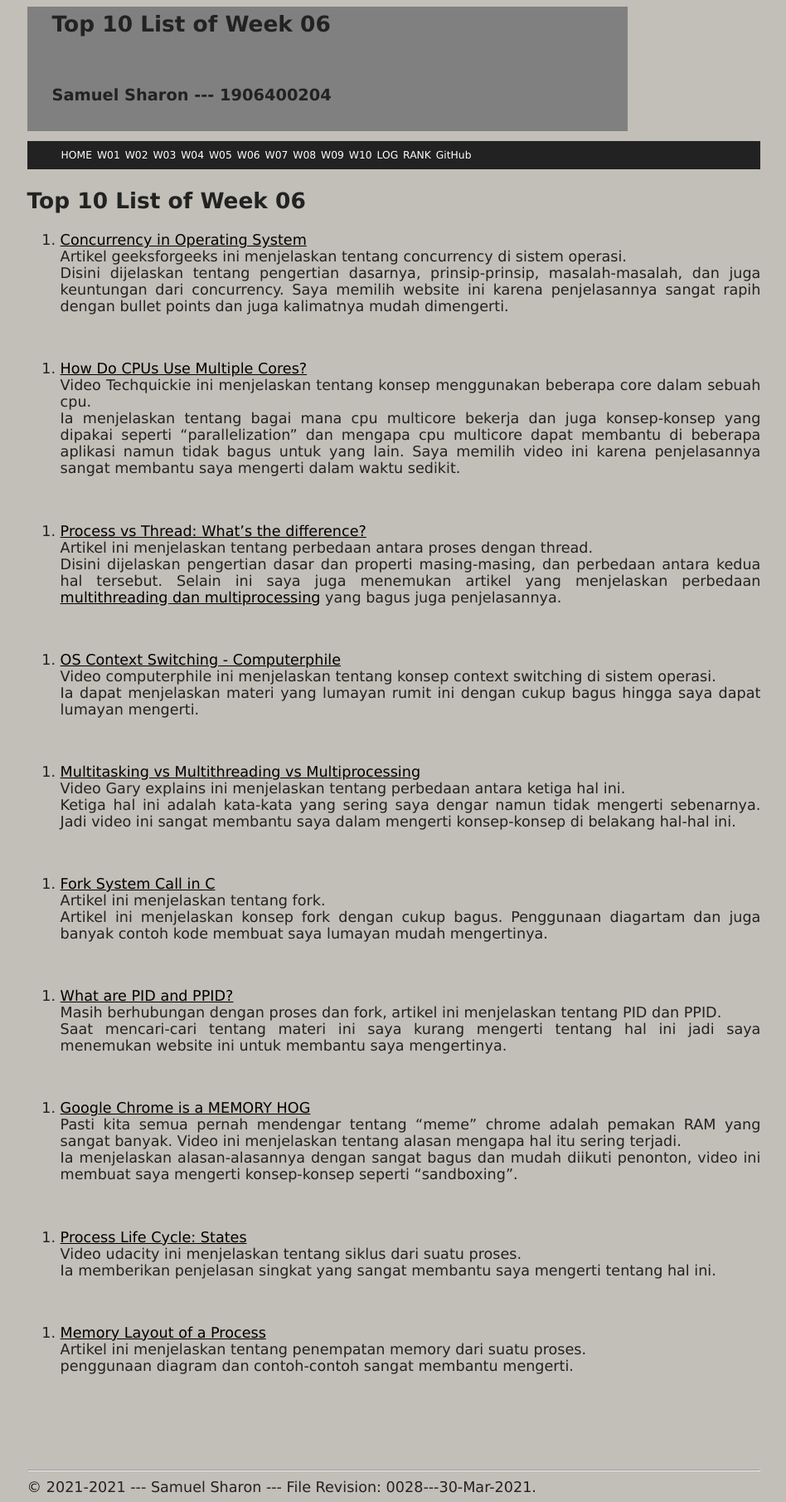
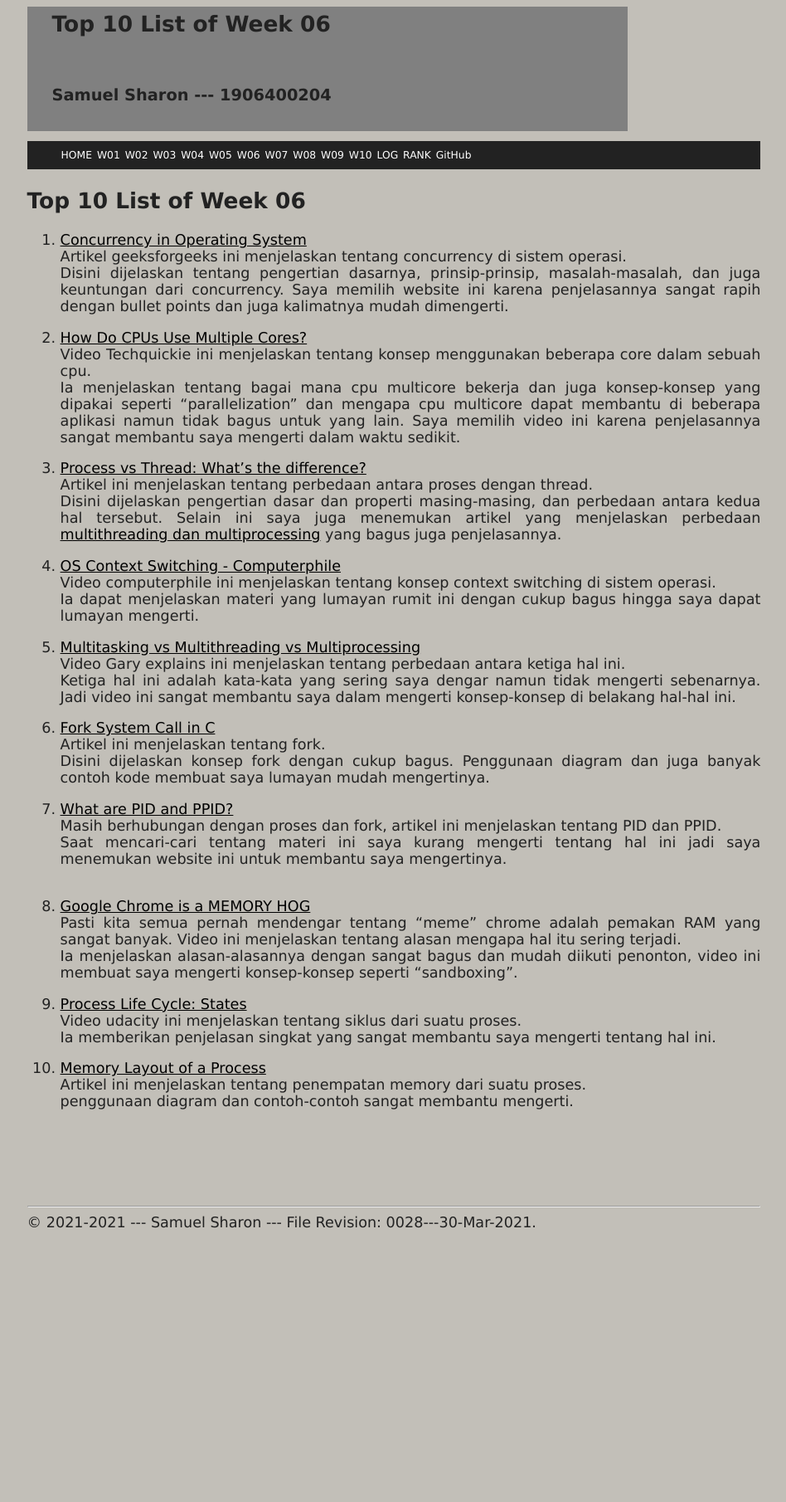
Before and after one commit to Hans-sss/os211, a Jekyll site: the page built from w06.md, in a window 1280 px wide. Shown: the whole page at 83% size, without its empty margins (165-1113 px from the left). Built offline with Jekyll 4.4.1, drawn with Linux system fonts in a browser that asks for light colours; our own code applies the rules of GitHub Pages for plain Markdown files; after the commit the page ends 1491 px from its top, so only the background shows below that.

Commit message:
reformat

```diff
--- a/w06.md
+++ b/w06.md
@@ -8,56 +8,47 @@ permalink: /W06/
 1. [Concurrency in Operating System](https://www.geeksforgeeks.org/concurrency-in-operating-system/#:~:text=Concurrency%20is%20the%20execution%20of,shared%20memory%20or%20message%20passing)<br>
 Artikel geeksforgeeks ini menjelaskan tentang concurrency di sistem operasi.<br>
 Disini dijelaskan tentang pengertian dasarnya, prinsip-prinsip, masalah-masalah, dan juga keuntungan dari concurrency. Saya memilih website ini karena penjelasannya sangat rapih dengan bullet points dan juga kalimatnya mudah dimengerti.
-
 <br>
 
 2. [How Do CPUs Use Multiple Cores?](https://www.youtube.com/watch?v=S3I5WNHbnJ0&ab_channel=Techquickie)<br>
 Video Techquickie ini menjelaskan tentang konsep menggunakan beberapa core dalam sebuah cpu.<br>
 Ia menjelaskan tentang bagai mana cpu multicore bekerja dan juga konsep-konsep yang dipakai seperti "parallelization" dan mengapa cpu multicore dapat membantu di beberapa aplikasi namun tidak bagus untuk yang lain. Saya memilih video ini karena penjelasannya sangat membantu saya mengerti dalam waktu sedikit.
-
 <br>
 
 3. [Process vs Thread: What's the difference?](https://www.guru99.com/difference-between-process-and-thread.html#:~:text=Process%20means%20a%20program%20is,takes%20less%20time%20for%20creation)<br>
 Artikel ini menjelaskan tentang perbedaan antara proses dengan thread.<br>
 Disini dijelaskan pengertian dasar dan properti masing-masing, dan perbedaan antara kedua hal tersebut. Selain ini saya juga menemukan artikel yang menjelaskan perbedaan
 [multithreading dan multiprocessing](https://www.guru99.com/difference-between-multiprocessing-and-multithreading.html) yang bagus juga penjelasannya.
-
 <br>
 
 4. [OS Context Switching - Computerphile](https://www.youtube.com/watch?v=DKmBRl8j3Ak&ab_channel=Computerphile)<br>
 Video computerphile ini menjelaskan tentang konsep context switching di sistem operasi.<br>
 Ia dapat menjelaskan materi yang lumayan rumit ini dengan cukup bagus hingga saya dapat lumayan mengerti.
-
 <br>
 
 5. [Multitasking vs Multithreading vs Multiprocessing](https://www.youtube.com/watch?v=Tn0u-IIBmtc&ab_channel=GaryExplains)<br>
 Video Gary explains ini menjelaskan tentang  perbedaan antara ketiga hal ini.<br>
 Ketiga hal ini adalah kata-kata yang sering saya dengar namun tidak mengerti sebenarnya. Jadi video ini sangat membantu saya dalam mengerti konsep-konsep di belakang hal-hal ini.
-
 <br>
 
 6. [Fork System Call in C](https://linuxhint.com/fork_linux_system_call_c/)<br>
 Artikel ini menjelaskan tentang fork.<br>
-Artikel ini menjelaskan konsep fork dengan cukup bagus. Penggunaan diagartam dan juga banyak contoh kode membuat saya lumayan mudah mengertinya.
-
+Disini dijelaskan konsep fork dengan cukup bagus. Penggunaan diagram dan juga banyak contoh kode membuat saya lumayan mudah mengertinya.
 <br>
 
 7. [What are PID and PPID?](https://delightlylinux.wordpress.com/2012/06/25/what-is-pid-and-ppid/)<br>
 Masih berhubungan dengan proses dan fork, artikel ini menjelaskan tentang PID dan PPID.<br>
 Saat mencari-cari tentang materi ini saya kurang mengerti tentang hal ini jadi saya menemukan website ini untuk membantu saya mengertinya.<br>
-
 <br>
 
 8. [Google Chrome is a MEMORY HOG](https://www.youtube.com/watch?v=NFT9rKt7HpI&ab_channel=Techquickie)<br>
 Pasti kita semua pernah mendengar tentang "meme" chrome adalah pemakan RAM yang sangat banyak. Video ini menjelaskan tentang alasan mengapa hal itu sering terjadi.<br>
 Ia menjelaskan alasan-alasannya dengan sangat bagus dan mudah diikuti penonton, video ini membuat saya mengerti konsep-konsep seperti "sandboxing".
-
 <br>
 
 9. [Process Life Cycle: States](https://www.youtube.com/watch?v=DacMRZRc4Bo&ab_channel=Udacity)<br>
 Video udacity ini menjelaskan tentang siklus dari suatu proses.<br>
 Ia memberikan penjelasan singkat yang sangat membantu saya mengerti tentang hal ini.
-
 <br>
 
 10. [Memory Layout of a Process](https://www.thegeekstuff.com/2012/03/linux-processes-memory-layout/#:~:text=Memory%20Layout%20of%20a%20Process,-The%20memory%20layout&text=Lets%20explain%20each%20component%20of,Then%20comes%20the%20stack%20segment.&text=Heap%20segment%20is%20the%20one%20which%20is%20used%20for%20dynamic%20memory%20allocation.)<br>
```
